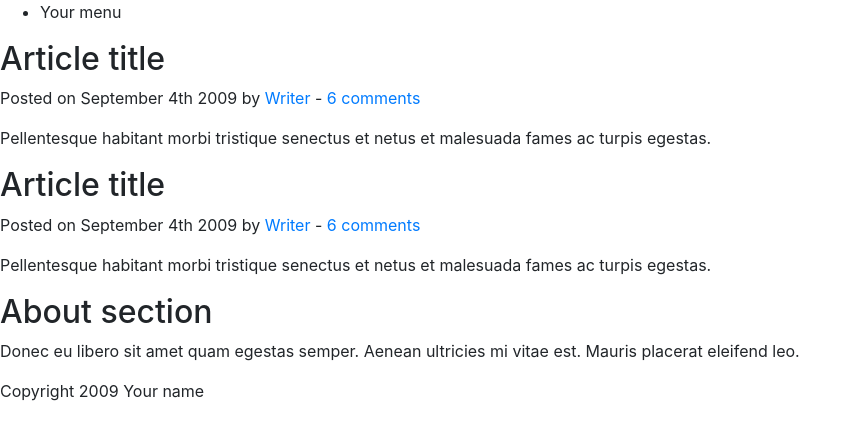
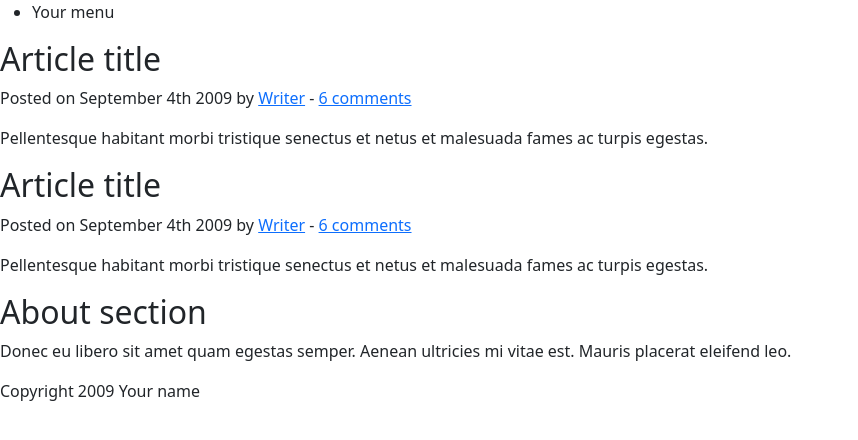
Before and after one commit to sergio666xd/folder1, a plain HTML site: page index.html in a window 1280 px wide. Shown: the whole page, without its empty margins (0-858 px from the left). Drawn offline with nearby package versions, Linux system fonts and the light colour scheme.

Commit message:
Se modifico version bootstrap y se agrgo bootstrap js

```diff
--- a/index.html
+++ b/index.html
@@ -3,7 +3,8 @@
 <html>
 
 <head>
-	<link rel="stylesheet" type="text/css" href="https://maxcdn.bootstrapcdn.com/bootstrap/4.0.0/css/bootstrap.min.css">
+	<link rel="stylesheet" href="https://cdn.jsdelivr.net/npm/bootstrap@5.0.2/dist/css/bootstrap.min.css" integrity="sha384-EVSTQN3/azprG1Anm3QDgpJLIm9Nao0Yz1ztcQTwFspd3yD65VohhpuuCOmLASjC" crossorigin="anonymous">
+	<script src="https://cdn.jsdelivr.net/npm/bootstrap@5.0.2/dist/js/bootstrap.min.js" integrity="sha384-cVKIPhGWiC2Al4u+LWgxfKTRIcfu0JTxR+EQDz/bgldoEyl4H0zUF0QKbrJ0EcQF" crossorigin="anonymous"></script>
 	<meta http-equiv="Content-Type" content="text/html; charset=UTF-8" />
 	<title>Sitio de prueba - Git</title>
 </head>
```
